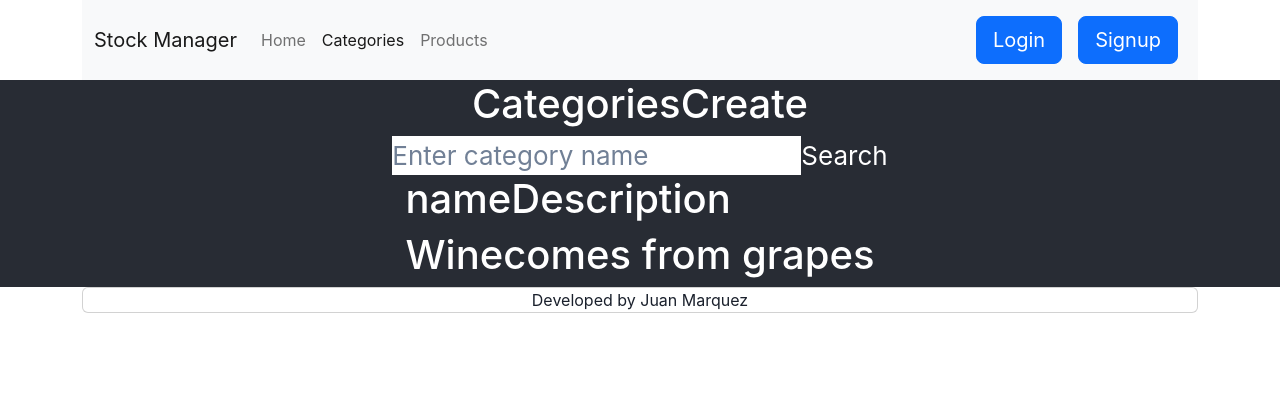
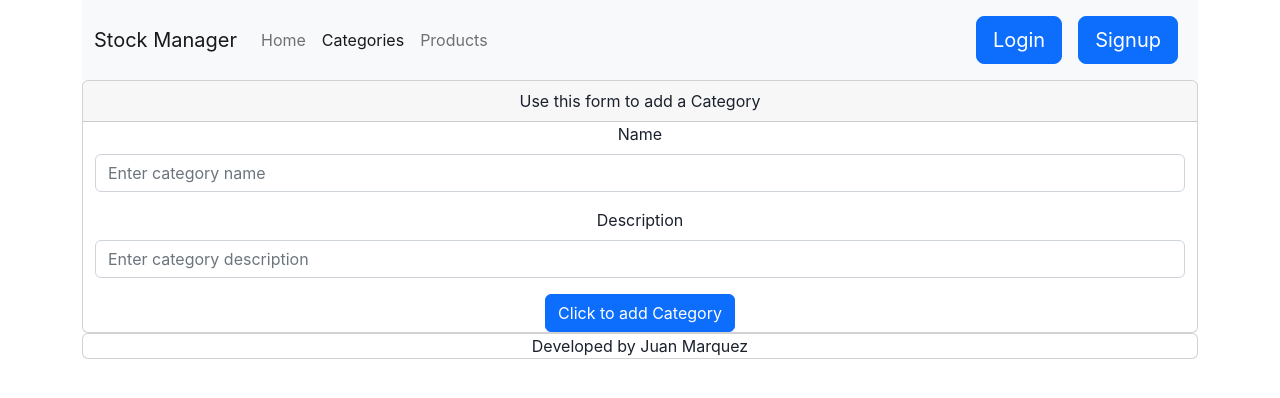
Before and after one commit to juanmarquez4/stock-manager, a React (Create React App) app in the folder client/: page /categories in a window 1280 px wide. Shown: the top 398 px of the page. Built offline with nearby package versions, Linux system fonts and the light colour scheme.

Commit message:
Updated client/src/pages/Categories.js

```diff
--- a/client/src/App.css
+++ b/client/src/App.css
@@ -37,30 +37,30 @@
   }
 }
 
-.header {
+/* .header {
   display: flex;
   flex-wrap: wrap;
   background-color: #282c34;
   color: white;
-}
+} */
 
-.nav {
+/* .nav {
   display: flex;
   background-color: #282c34;
   color: white;
-}
+} */
 
-.footer {
+/* .footer {
   background-color: #282c34;
   color: white;
-}
+} */
 
-.login {
+/* .login {
   display: flex;
   justify-content: flex-end;
-}
+} */
 
-.Card {
+/* .Card {
   background-color: #282c34;
   display: flex;
   flex-direction: column;
@@ -68,9 +68,9 @@
   justify-content: center;
   font-size: calc(10px + 2vmin);
   color: white;
-}
+} */
 
-.Card-header {
+/* .Card-header {
   display: flex;
   flex: auto;
-}
+} */
--- a/client/src/pages/Categories.js
+++ b/client/src/pages/Categories.js
@@ -1,39 +1,33 @@
 import React from "react";
-import { Link } from 'react-router-dom';
+// import { Link } from 'react-router-dom';
 
+import Container from 'react-bootstrap/Container';
+import Button from 'react-bootstrap/Button';
+import Form from 'react-bootstrap/Form';
+import Card from 'react-bootstrap/Card';
 
 const Categories = () => {
     return (
-      <container className="Card">
-        <div className="Card-header" >
-          <h1>Categories</h1>
-          <Link>
-            <h1>Create</h1>
-          </Link>
-        </div>
-        <div>
-          <form>
-            <input
-            placeholder="Enter category name"
-            />
-            <button>
-              Search
-            </button>
-          </form>
-        </div>
-        <div className="Card-body">
-          <table>
-            <div className="Card-header">
-                <h1>name</h1>
-                <h1>Description</h1>
-            </div>
-            <div className="Card-header">
-                <h1>Wine</h1>
-                <h1>comes from grapes</h1>
-            </div>
-          </table>
-        </div>
-      </container>
+      <Container>
+              <Card>
+              <Card.Header>Use this form to add a Category</Card.Header>
+                <Container>
+                  <Form >
+                    <Form.Group className="mb-3" controlId="formBasicEmail">
+                      <Form.Label>Name</Form.Label>
+                      <Form.Control type="text" placeholder="Enter category name" name="name" />
+                    </Form.Group>
+
+                    <Form.Group className="mb-3" controlId="formBasicEmail">
+                      <Form.Label>Description</Form.Label>
+                      <Form.Control type="text" placeholder="Enter category description" name="description"  />
+                    </Form.Group>
+
+                    <Button variant="primary" type="submit">Click to add Category</Button>
+                  </Form>
+                </Container>
+              </Card>
+              </Container>
     );
 };
 
```
